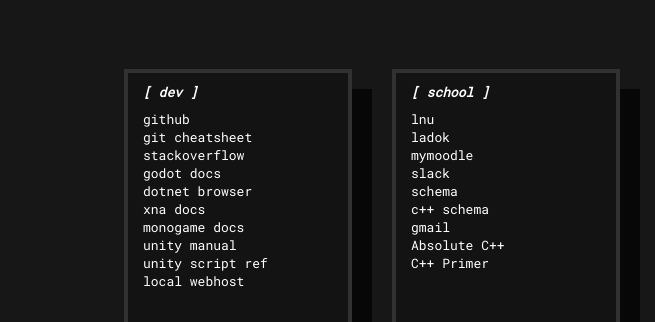
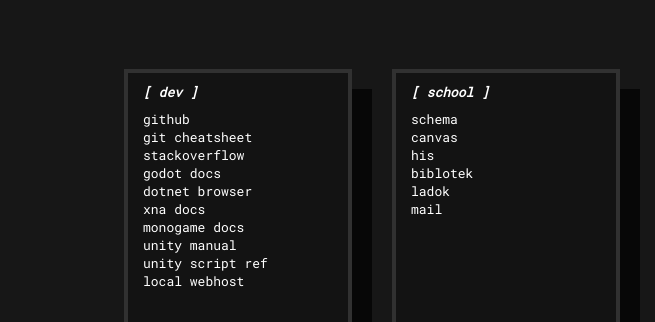
Before and after one commit to Azivast/startpage-x, a plain HTML site: page index.html in a window 1280 px wide. Shown: the part 231-553 px from the top of the page, 0-655 px from the left. Drawn offline with Linux system fonts and the light colour scheme.

Commit message:
New school

```diff
--- a/index.html
+++ b/index.html
@@ -39,15 +39,12 @@
       <div class="card">
         <div class="card-inner">
           <p class="card-title"><span>school</span></p>
-          <a href="https://lnu.se/student/min-sida/" id="entry">lnu</a><br>
+          <a href="https://cloud.timeedit.net/his/web/schema/ri107605X05Z54Q6Z56g0Y60y7066Y25Q07gQY6Q51767.html" id="entry">schema</a><br>
+          <a href="https://his.instructure.com/" id="entry">canvas</a><br>
+          <a href="https://student.his.se/mina-studier/" id="entry">his</a><br>
+          <a href="https://www.his.se/biblioteket/" id="last">biblotek</a><br>
           <a href="https://www.student.ladok.se/student/app/studentwebb/start" id="entry">ladok</a><br>
-          <a href="https://mymoodle.lnu.se" id="entry">mymoodle</a><br>
-          <a href="https://coursepress.slack.com/" id="entry">slack</a><br>
-          <a href="https://cloud.timeedit.net/lnu/web/schema1/s.html?tab=3&object=student_194341&type=student" id="entry">schema</a><br>
-          <a href="https://mymoodle.lnu.se/pluginfile.php/6747394/course/section/546024/TimePlan_1DV533_HT21.pdf?time=1635930469672" id="entry">c++ schema</a><br>
-          <a href="https://gmail.com" id="entry">gmail</a><br>
-          <a href="file:///home/olle/Desktop/Skola/Savitch, Walter J_Mock, Kenrick - Absolute C++-Pearson (2015_2016).pdf" id="entry">Absolute C++</a><br>
-          <a href="file:///home/olle/Desktop/Skola/Stanley B. Lippman, Josée Lajoie, Barbara E. Moo - C++ Primer-Addison-Wesley Professional (2012).pdf" id="last">C++ Primer</a><br>
+          <a href="https://mail.his.se/" id="last">mail</a><br>
         </div>
       </div>
 
```
